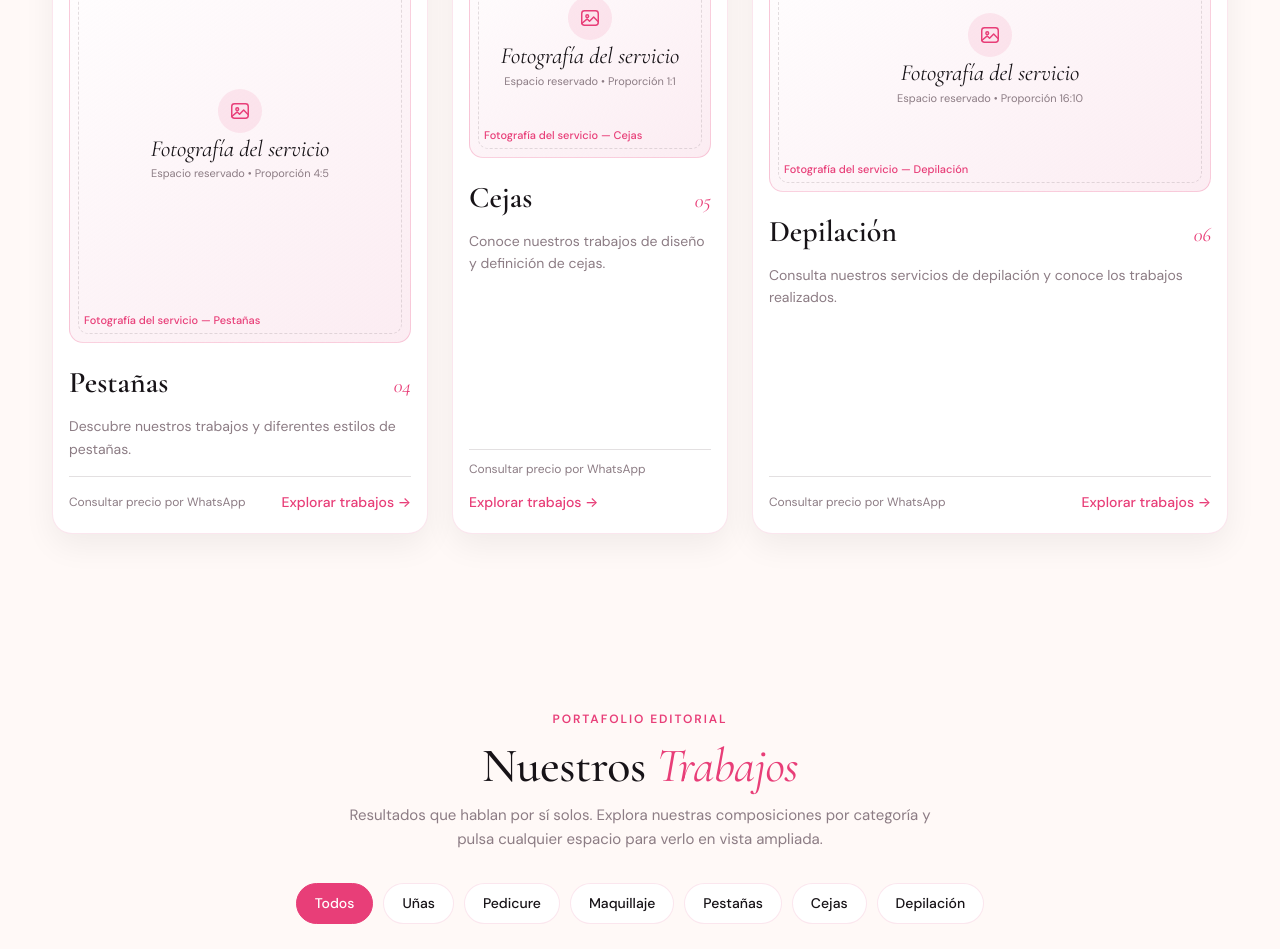
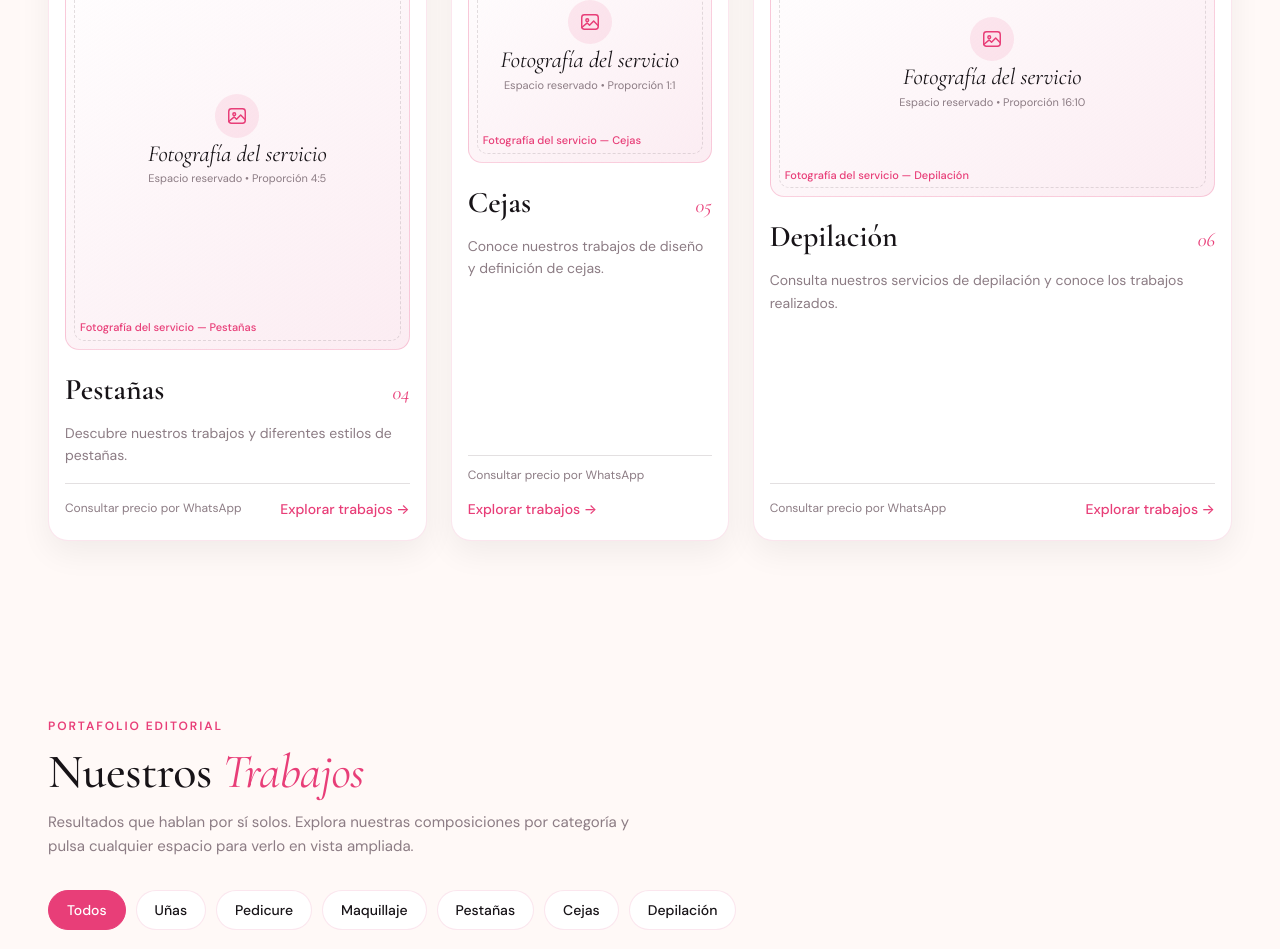
Before and after one commit to J-Santana-19/Luz_nails_beauty, a React (Vite) app: page / in a window 1280 px wide. Shown: the part 1848-2797 px from the top of the page. Built offline with nearby package versions, Linux system fonts and the light colour scheme.

Commit message:
style: ampliar layout de escritorio PC y aprovechar esquinas

```diff
--- a/src/sections/GallerySection.tsx
+++ b/src/sections/GallerySection.tsx
@@ -74,7 +74,7 @@ export function GallerySection({
           title="Nuestros"
           highlightWord="Trabajos"
           subtitle="Resultados que hablan por sí solos. Explora nuestras composiciones por categoría y pulsa cualquier espacio para verlo en vista ampliada."
-          align="center"
+          align="left"
           headingId="gallery-heading"
         />
 
--- a/src/styles/global.css
+++ b/src/styles/global.css
@@ -87,7 +87,13 @@ button {
 
 @media (min-width: 1024px) {
   .container {
-    padding-inline: 32px;
+    padding-inline: 36px;
+  }
+}
+
+@media (min-width: 1280px) {
+  .container {
+    padding-inline: 48px;
   }
 }
 
@@ -429,6 +435,12 @@ button {
   }
 }
 
+@media (min-width: 1280px) {
+  .hero-grid {
+    gap: 72px;
+  }
+}
+
 .hero-content {
   display: flex;
   flex-direction: column;
@@ -646,7 +658,7 @@ button {
 @media (min-width: 768px) {
   .filter-bar {
     flex-wrap: wrap;
-    justify-content: center;
+    justify-content: flex-start;
     overflow-x: visible;
   }
 }
@@ -856,8 +868,8 @@ button {
 
 @media (min-width: 1024px) {
   .faq-layout {
-    grid-template-columns: 0.78fr 1.22fr;
-    gap: 56px;
+    grid-template-columns: minmax(0, 0.72fr) minmax(0, 1.28fr);
+    gap: 72px;
     align-items: start;
   }
 }
--- a/src/styles/tokens.css
+++ b/src/styles/tokens.css
@@ -35,7 +35,7 @@
 
   /* Transiciones y Layout */
   --transition-base: 180ms ease-out;
-  --container-max: 1240px;
+  --container-max: 1560px;
   --header-height-mobile: 64px;
   --header-height-desktop: 80px;
 }
```
